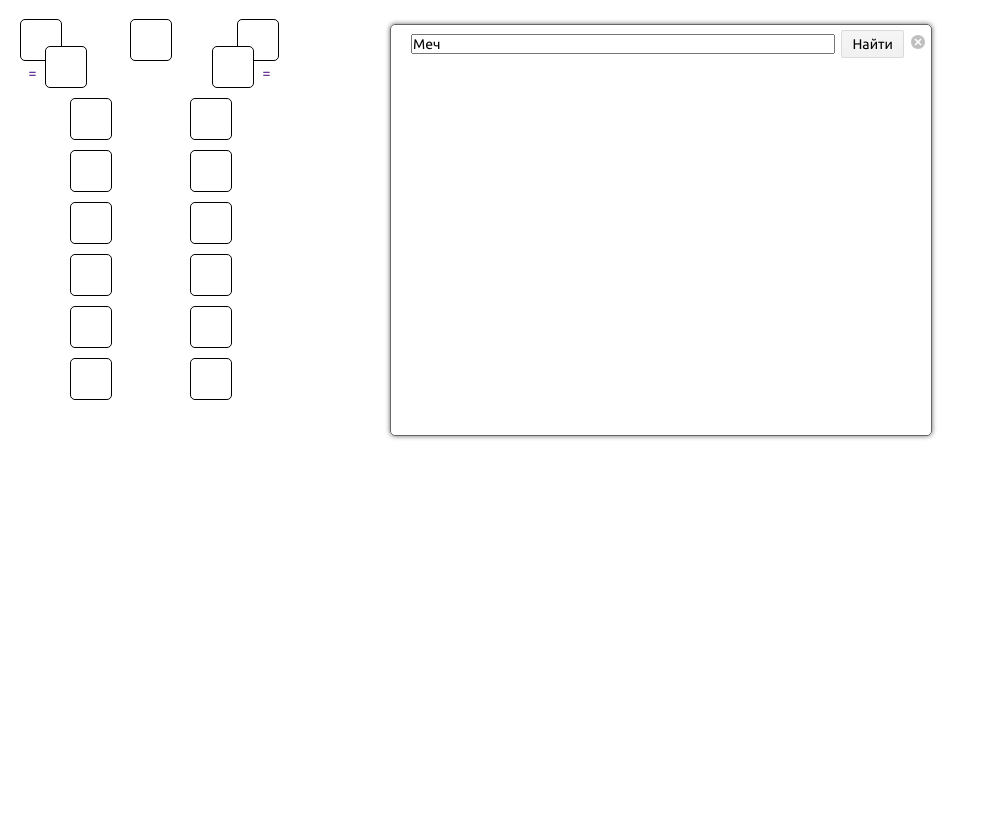
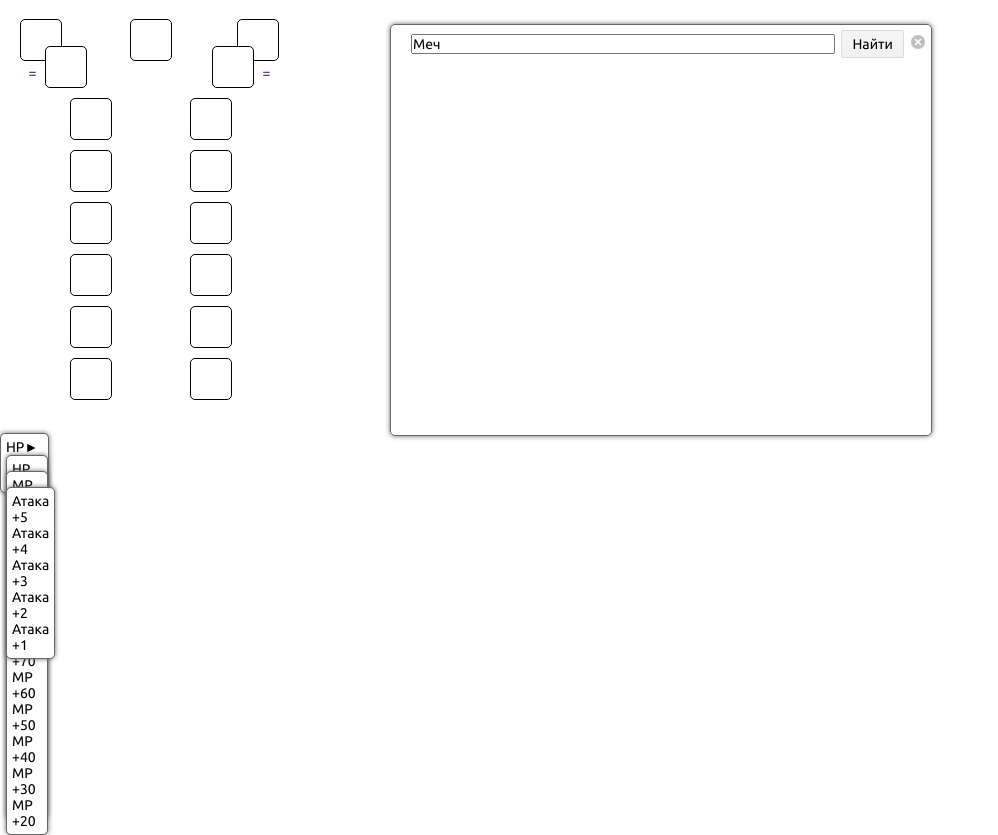
Before and after one commit to ErgallM/Aion-Library, a PHP site: page /armor/ in a window 1280 px wide. Shown: the part 76-911 px from the top of the page, without its empty margins (0-998 px from the left). Before the commit the page ends 515 px from the top, so only its background shows below. Run offline with PHP 8.4, Linux system fonts and the light colour scheme; some libraries are stand-ins or nearby versions.

Commit message:
Верстка для manastone

```diff
--- a/armor/index.php
+++ b/armor/index.php
@@ -131,6 +131,58 @@ $lang = new Lang();
         <button class="button">Снять</button>
     </div>
 </div>
+
+<div id="_manastone" class="dialog">
+    <ul>
+        <li>
+            HP<span>►</span>
+            <ul class="dialog">
+                <li class="green">HP +95</li>
+                <li class="green">HP +85</li>
+                <li class="green">HP +75</li>
+                <li class="green">HP +65</li>
+                <li class="green">HP +55</li>
+
+                <li class="white">HP +70</li>
+                <li class="white">HP +60</li>
+                <li class="white">HP +50</li>
+                <li class="white">HP +40</li>
+                <li class="white">HP +30</li>
+                <li class="white">HP +20</li>
+            </ul>
+        </li>
+        <li>
+            MP
+            <ul class="dialog">
+                <li class="green">MP +95</li>
+                <li class="green">MP +85</li>
+                <li class="green">MP +75</li>
+                <li class="green">MP +65</li>
+                <li class="green">MP +55</li>
+
+                <li class="white">MP +70</li>
+                <li class="white">MP +60</li>
+                <li class="white">MP +50</li>
+                <li class="white">MP +40</li>
+                <li class="white">MP +30</li>
+                <li class="white">MP +20</li>
+            </ul>
+        </li>
+        <li>
+            Атака
+            <ul class="dialog">
+                <li class="green">Атака +5</li>
+                <li class="green">Атака +4</li>
+
+                <li class="white">Атака +3</li>
+                <li class="white">Атака +2</li>
+                <li class="white">Атака +1</li>
+            </ul>
+        </li>
+
+    </ul>
+</div>
+
 <script language="javascript">
     window.addEvent('domready', function() {
         window.a = new Armor({
@@ -212,6 +264,44 @@ $lang = new Lang();
                 17: 'Ожерелья',
                 18: 'Кольца',
                 19: 'Пояса'
+            },
+            manastone : {
+                HP: {
+                    hp95: {name: 'HP +95', lvl: 60, skillName: 29, skillValue: 95, icon: 'green'},
+                    hp85: {name: 'HP +85', lvl: 50, skillName: 29, skillValue: 85, icon: 'green'},
+                    hp75: {name: 'HP +75', lvl: 40, skillName: 29, skillValue: 75, icon: 'green'},
+                    hp65: {name: 'HP +65', lvl: 30, skillName: 29, skillValue: 65, icon: 'green'},
+                    hp55: {name: 'HP +55', lvl: 20, skillName: 29, skillValue: 55, icon: 'green'},
+
+                    hp70: {name: 'HP +70', lvl: 60, skillName: 29, skillValue: 70, icon: 'white'},
+                    hp60: {name: 'HP +60', lvl: 50, skillName: 29, skillValue: 60, icon: 'white'},
+                    hp50: {name: 'HP +50', lvl: 40, skillName: 29, skillValue: 50, icon: 'white'},
+                    hp40: {name: 'HP +40', lvl: 30, skillName: 29, skillValue: 40, icon: 'white'},
+                    hp30: {name: 'HP +30', lvl: 20, skillName: 29, skillValue: 30, icon: 'white'},
+                    hp20: {name: 'HP +20', lvl: 10, skillName: 29, skillValue: 20, icon: 'white'}
+                },
+                MP: {
+                    mp95: {name: 'MP +95', lvl: 60, skillName: 30, skillValue: 95, icon: 'green'},
+                    mp85: {name: 'MP +85', lvl: 50, skillName: 30, skillValue: 85, icon: 'green'},
+                    mp75: {name: 'MP +75', lvl: 40, skillName: 30, skillValue: 75, icon: 'green'},
+                    mp65: {name: 'MP +65', lvl: 30, skillName: 30, skillValue: 65, icon: 'green'},
+                    mp55: {name: 'MP +55', lvl: 20, skillName: 30, skillValue: 55, icon: 'green'},
+
+                    mp70: {name: 'MP +70', lvl: 60, skillName: 30, skillValue: 70, icon: 'white'},
+                    mp60: {name: 'MP +60', lvl: 50, skillName: 30, skillValue: 60, icon: 'white'},
+                    mp50: {name: 'MP +50', lvl: 40, skillName: 30, skillValue: 50, icon: 'white'},
+                    mp40: {name: 'MP +40', lvl: 30, skillName: 30, skillValue: 40, icon: 'white'},
+                    mp30: {name: 'MP +30', lvl: 20, skillName: 30, skillValue: 30, icon: 'white'},
+                    mp20: {name: 'MP +20', lvl: 10, skillName: 30, skillValue: 20, icon: 'white'}
+                },
+                'Атака': {
+                    attack5: {name: 'Атака +5', lvl: 50, skillName: 1, skillValue: 5, icon: 'green'},
+                    attack4: {name: 'Атака +4', lvl: 30, skillName: 1, skillValue: 4, icon: 'green'},
+
+                    attack3: {name: 'Атака +3', lvl: 50, skillName: 1, skillValue: 3, icon: 'white'},
+                    attack2: {name: 'Атака +2', lvl: 30, skillName: 1, skillValue: 2, icon: 'white'},
+                    attack1: {name: 'Атака +1', lvl: 10, skillName: 1, skillValue: 1, icon: 'white'}
+                }
             }
         })
     });
--- a/css/armor.css
+++ b/css/armor.css
@@ -132,7 +132,7 @@
 .compare .block .skills {width: 280px; padding-right: 20px; text-align: right; float: left;}
 .compare .block .skills span {float: left;}
 
-.compare .block .manastone {width: 280px; height: 40px; float: left; cursor: pointer; background: url('/images/manastone/hp-white.png') top left no-repeat; margin-bottom: 5px; margin-right: 20px;}
+.compare .block .manastone {width: 280px; height: 40px; float: left; cursor: pointer; background: url('/images/manastone/hp-white.png') top left no-repeat; margin-bottom: 5px; margin-right: -20px; padding-left: 40px; line-height: 40px;}
 .compare .block .manastone.white {background-image: url('/images/manastone/hp-white.png');}
 .compare .block .manastone.green {background-image: url('/images/manastone/hp-green.png');}
 .compare .block .type {text-align: right;}
@@ -144,3 +144,31 @@
 .compare div.close button:active, #searchItems div.close button:hover {background-position: -28px 0px;}
 
 .compare .buttonsPanel {text-align: right;}
+
+.dialog {
+    position: absolute;
+    background: white;
+    z-index: 101;
+    border: 1px solid #666;
+    padding: 5px;
+    -webkit-border-radius: 5px;
+    -moz-border-radius: 5px;
+    border-radius: 5px;
+    box-shadow: 0px 0px 5px #666;
+    -webkit-box-shadow: 0px 0px 5px #666;
+    -moz-box-shadow: 0px 0px 5px #666;
+    behavior: url(/PIE.htc);
+}
+
+#manastone {}
+#manastone li {display: block; height: 25px; line-height: 25px; cursor: pointer; padding-right: 0px; min-width: 100px;}
+#manastone>ul>li>span {position: absolute; left: auto; right: 10px;}
+#manastone>ul>li {border: 1px solid #fff; padding-left: 5px;}
+#manastone>ul>li:hover {border-bottom: 1px dashed #666;border-top: 1px dashed #666;}
+#manastone>ul>li:hover ul {display: block;}
+#manastone li>ul {margin-left: 85%; min-width: 100px; margin-top: -31px; display: none;}
+#manastone li>ul li {background: url('/images/manastone/hp-white.png') no-repeat left top; padding: 3px; padding-left: 50px; height: 40px; line-height: 40px;}
+#manastone li>ul li.green {background-image: url('/images/manastone/hp-green.png');}
+#manastone li.disable {background-color: #fff; opacity: 0.4; filter: alpha(opacity = 40);}
+#manastone li.close {border-top: 1px solid #666; padding-top: 5px; margin-top: 5px;}
+#manastone li.close:hover {border: 1px solid #fff !important; border-top: 1px solid #666 !important;}
--- a/js/armor.js
+++ b/js/armor.js
@@ -4,11 +4,14 @@ var Armor = new Class({
     options: {
         skills: {},
         types: {},
+        manastone: {},
 
         searchItems: {}
     },
 
     searchItems: null,
+
+    manastone: null,
 
     initialize: function(options) {
         this.setOptions(options);
@@ -17,8 +20,88 @@ var Armor = new Class({
             this.searchItems = new SearchItems(this.options.searchItems);
             this.searchItems.armor = this;
         }
+
+        if (this.options.manastone) {
+            this.manastone = new Manastone(this.options.manastone);
+            this.manastone.armor = this;
+        }
     }
 });
+
+var Manastone = new Class({
+    Implements: [Options],
+    options: {},
+
+    armor: null,
+
+    initialize: function(options) {
+        this.setOptions(options);
+    },
+
+    hide: function() {
+        if ($('manastone')) $('manastone').addClass('hide');
+    },
+
+    generateDialogBox: function(manastoneBlock, lvl) {
+        var di = $('manastone');
+
+
+        var position = manastoneBlock.getPosition();
+        position.x += 50;
+
+        if (di) {
+            di.position(position);
+            if (di) return di;
+        } else {
+            var di = new Element('div#manastone.dialog.hide');
+            di.position(position);
+        }
+
+        console.log(manastoneBlock, lvl);
+
+
+        var diUl = new Element('ul');
+        Object.each(this.options, function(manastone, manastoneName) {
+            var diUlLi = new Element('li', {html: manastoneName + '<span>►</span>'});
+            var diUlLiUl = new Element('ul.dialog');
+            Object.each(manastone, function(el) {
+                var li = new Element('li', {
+                    text: el.name,
+                    class: el.icon,
+                    'data-lvl': el.lvl,
+                    events: {
+                        click: function(e) {
+                            console.log(el);
+
+                            if (e) e.stop();
+                            return false;
+                        }
+                    }
+                });
+                li.inject(diUlLiUl);
+            })
+            diUlLiUl.inject(diUlLi); diUlLi.inject(diUl);
+        });
+
+        new Element('li', {
+            text: 'Отмена',
+            class: 'close',
+            events: {
+                click: function(e) {
+                    di.addClass('hide');
+
+                    if (e) e.stop();
+                    return false;
+                }
+            }
+        }).inject(diUl);
+
+        diUl.inject(di);
+
+
+        return di;
+    }
+})
 
 var Item = new Class({
     Implements: [Options, Events],
@@ -65,6 +148,8 @@ var Item = new Class({
             events: {
                 click: function(e) {
                     compare.addClass('hide');
+
+                    that.armor.manastone.hide();
 
                     if (e) e.stop();
                     return false;
@@ -134,7 +219,17 @@ var Item = new Class({
             var blockManastone = new Element('div.block');
             new Element('div.title', {html: 'Можно усилить магическими камнями ' + item.manastoneLvl + '-го уровня и ниже.'}).inject(blockManastone);
             for (var i = 0; i < item.manastoneCount; i++) {
-                new Element('div.manastone').inject(blockManastone);
+                new Element('div.manastone', {
+                    events: {
+                        click: function(e) {
+                            var di = that.armor.manastone.generateDialogBox(this, item.manastoneLvl);
+                            di.inject(document.body).removeClass('hide');
+
+                            if (e) e.stop();
+                            return false;
+                        }
+                    }
+                }).inject(blockManastone);
             }
             new Element('div.clear').inject(blockManastone);
             blockManastone.inject(compare);
@@ -174,6 +269,8 @@ var Item = new Class({
             events: {
                 click: function(e) {
                     that.hide();
+
+                    that.armor.manastone.hide();
 
                     if (e) e.stop();
                     return false;
```
